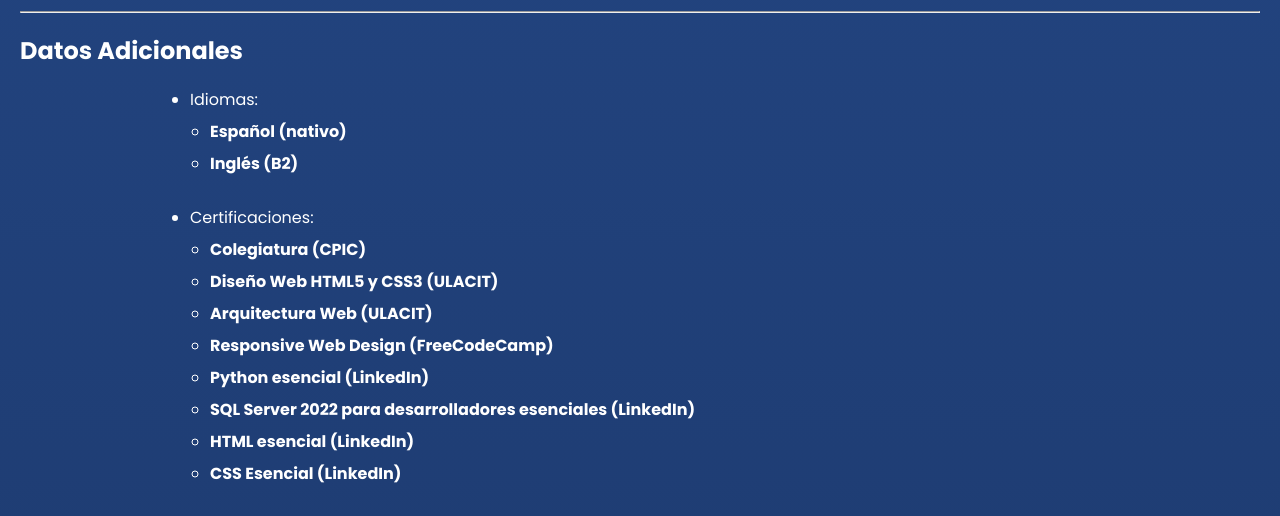
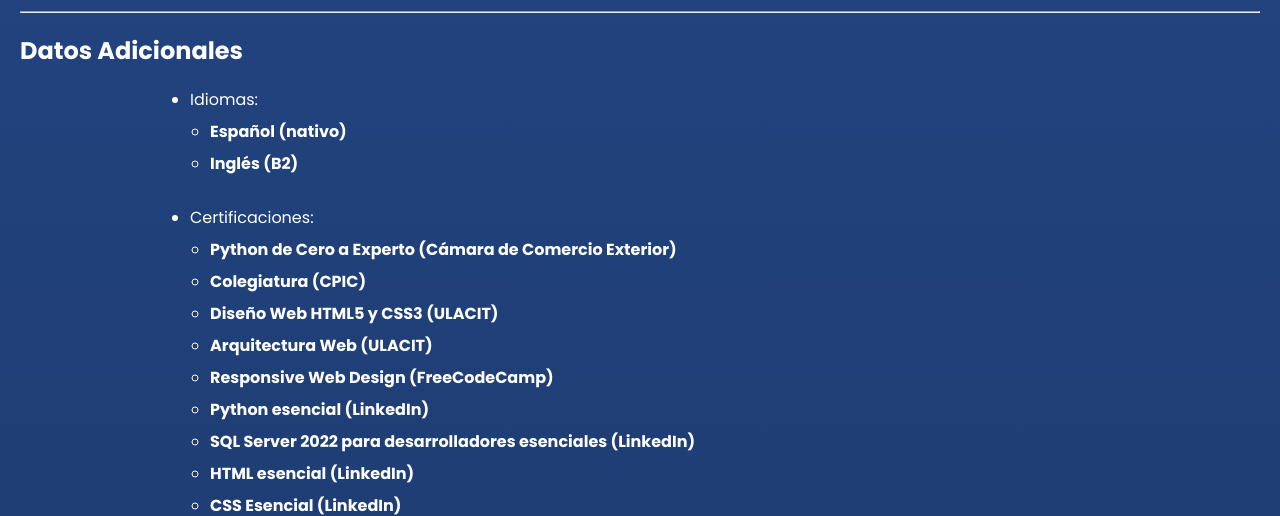
Before and after one commit to Pino835/portfolio_project, a Django app: page /mypage/about/ in a window 1280 px wide. Shown: the part 1549-2065 px from the top of the page. Run offline with Django 5.2, Linux system fonts and the light colour scheme; some libraries are stand-ins or nearby versions.

Commit message:
Commit #21: - CV Actualizado.

```diff
--- a/mypage/core/templates/core/about.html
+++ b/mypage/core/templates/core/about.html
@@ -150,7 +150,8 @@
       </li>
       <li>Certificaciones:
         <ul>
-        <li>Colegiatura (CPIC)</li>
+          <li>Python de Cero a Experto (Cámara de Comercio Exterior)</li>
+          <li>Colegiatura (CPIC)</li>
           <li>Diseño Web HTML5 y CSS3 (ULACIT)</li>
           <li>Arquitectura Web (ULACIT)</li>
           <li>Responsive Web Design (FreeCodeCamp)</li>
```
Also changed, not shown: 1 other file.
